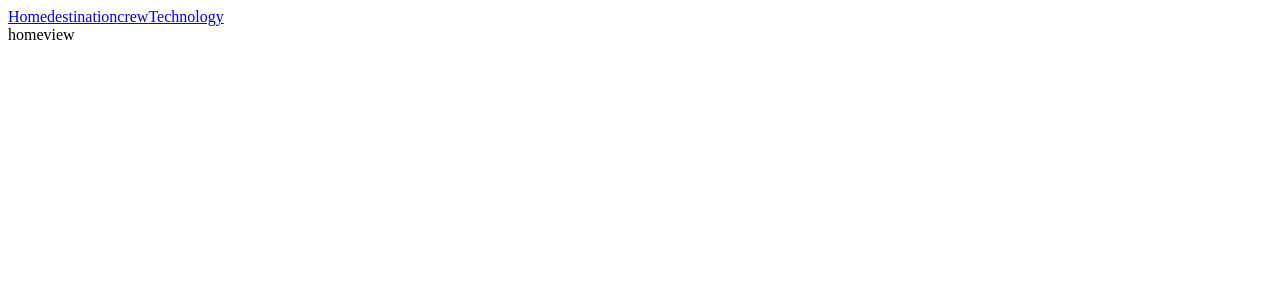
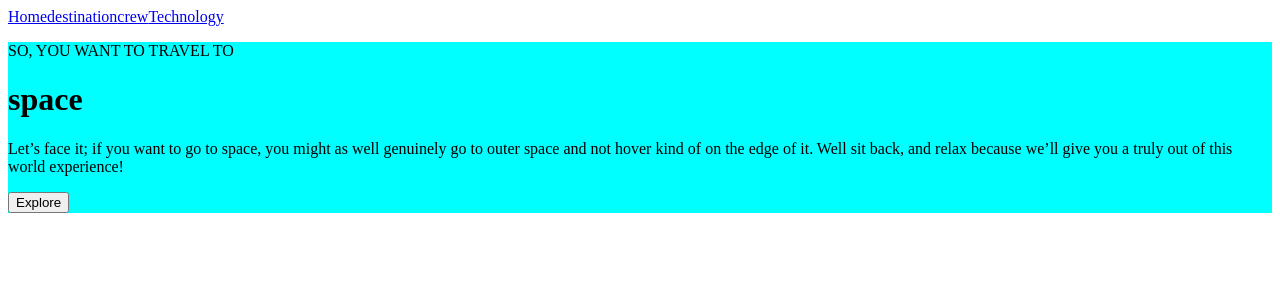
Before and after one commit to Makita7/space-tourism-site, a Vue app: page / in a window 1280 px wide. Shown: the top 300 px of the page. Built offline with nearby package versions, Linux system fonts and the light colour scheme.

Commit message:
installing sass

```diff
--- a/src/pages/HomePage.vue
+++ b/src/pages/HomePage.vue
@@ -4,6 +4,21 @@
 
 <template>
   <main>
-    homeview
+    <p>
+      SO, YOU WANT TO TRAVEL TO
+    </p>
+    <h1>space</h1>
+    <p>
+      Let’s face it; if you want to go to space, you might as well genuinely go to outer space and not hover kind of on the edge of it. Well sit back, and relax because we’ll give you a truly out of this world experience!
+    </p>
+    <button>
+        Explore
+    </button>
   </main>
 </template>
+
+<style lang="sass" scoped>
+  main
+    background-color: aqua
+
+</style>
```
Also changed, not shown: package.json (+6 -1 lines), 1 other file (tests, documents, lock files or other folders).
